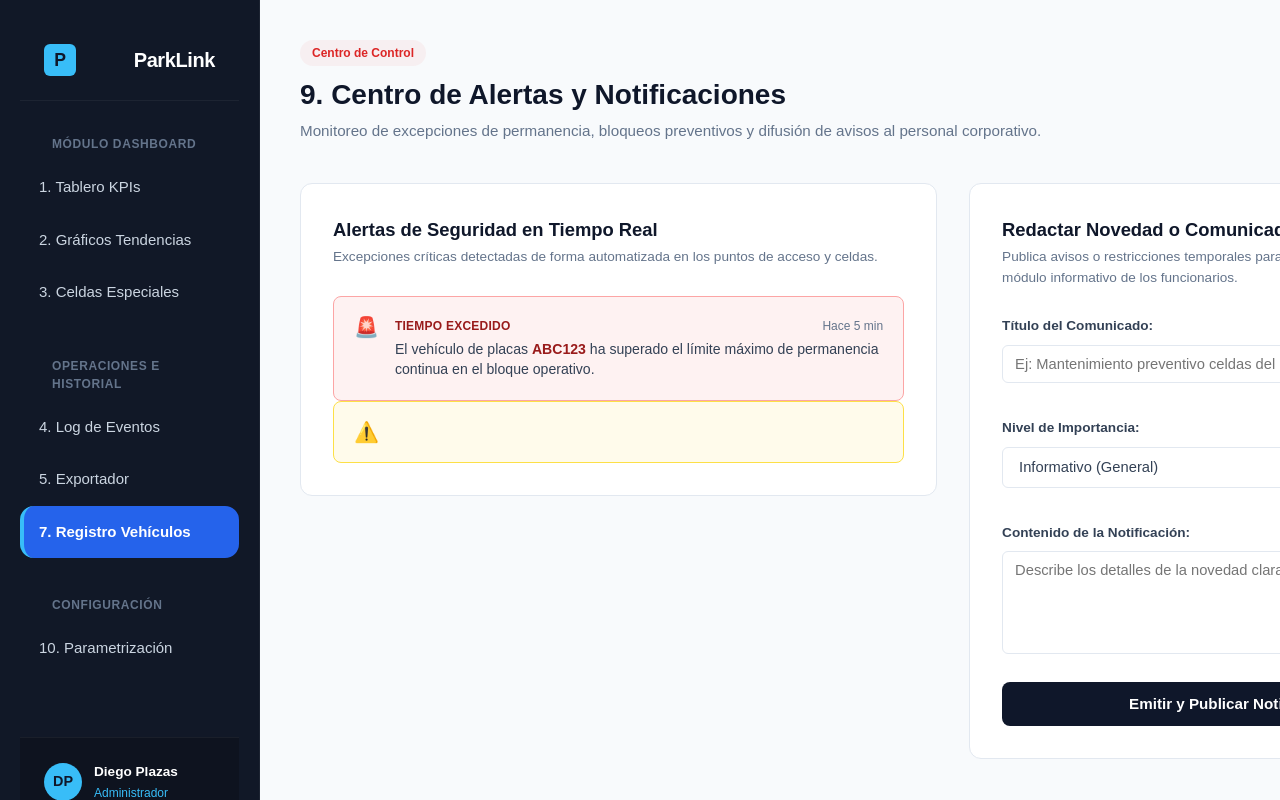
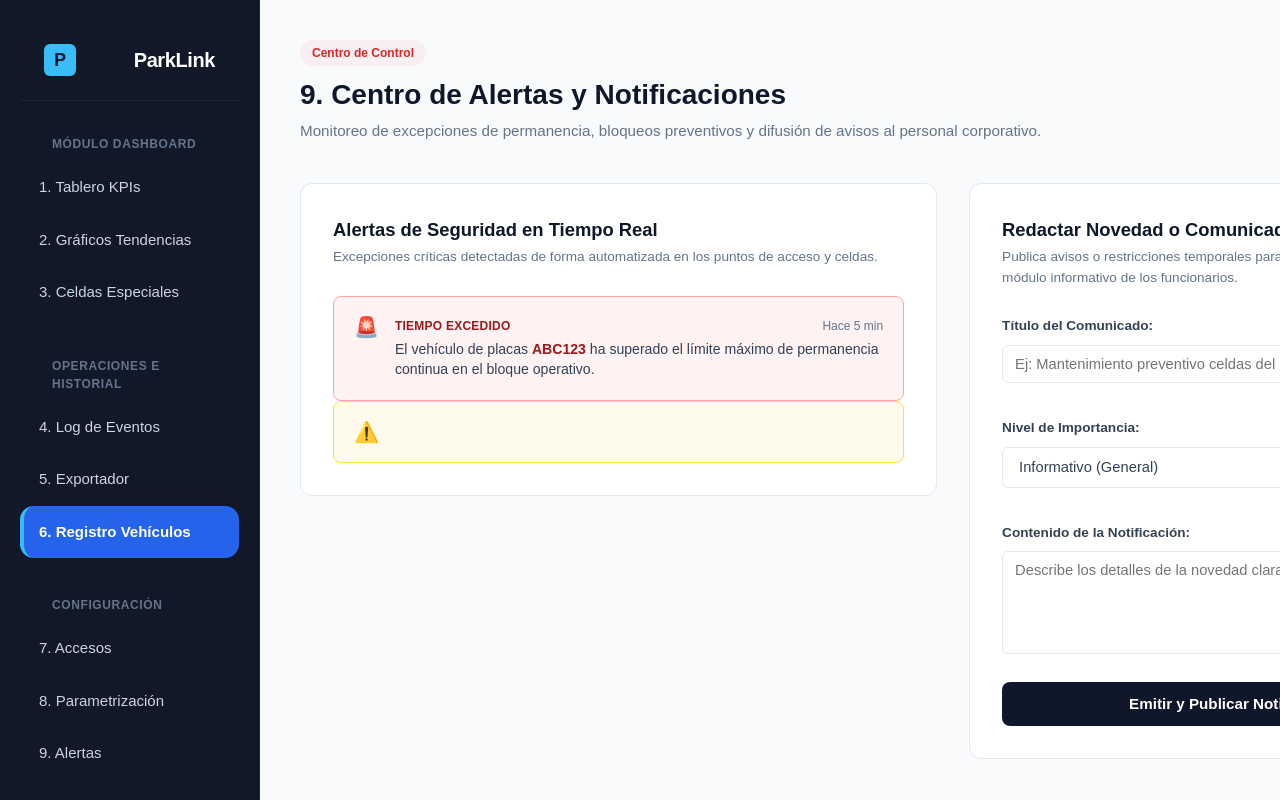
Before and after one commit to diego2807/Proyecto_Parklink, a React (Vite) app: page /Alertas in a window 1280 px wide. Shown: the top 800 px of the page. Built offline with nearby package versions, Linux system fonts and the light colour scheme.

Commit message:
Correccion de vistas Rol Admin

```diff
--- a/src/components/AdminNav/Nav.jsx
+++ b/src/components/AdminNav/Nav.jsx
@@ -20,12 +20,14 @@ function Nav() {
                     <span className="nav-heading">Operaciones e Historial</span>
                     <Link to="/Log" className="nav-link">4. Log de Eventos</Link>
                     <Link to="/Exportador" className="nav-link">5. Exportador</Link>
-                    <Link to="/Vehiculos" className="nav-link active">7. Registro Vehículos</Link>
+                    <Link to="/Vehiculos" className="nav-link active">6. Registro Vehículos</Link>
                 </div>
 
                 <div className="nav-group">
                     <span className="nav-heading">Configuración</span>
-                    <Link to="/Config" className="nav-link">10. Parametrización</Link>
+                    <Link to="/Accesos" className="nav-link">7. Accesos</Link>
+                    <Link to="/Config" className="nav-link">8. Parametrización</Link>
+                    <Link to="/Alertas" className="nav-link">9. Alertas</Link>
                 </div>
             </nav>
 
```
